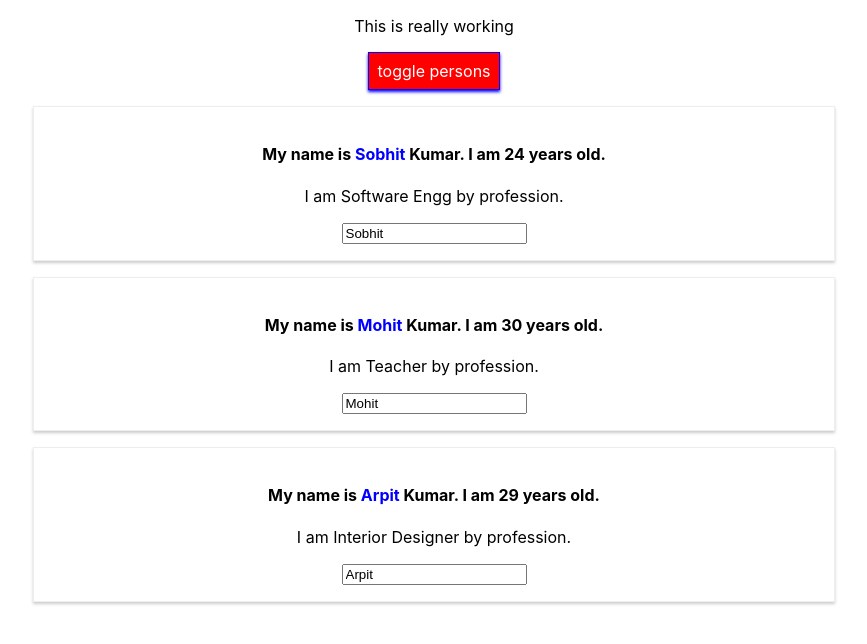
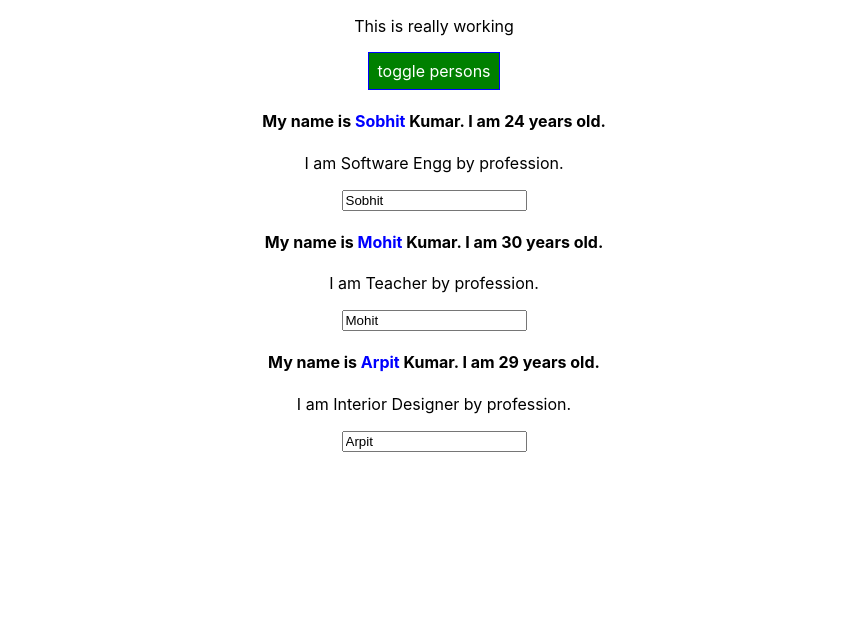
Before and after one commit to MrDroid17/react-basic, a React (Create React App) app: page / in a window 1280 px wide. Both pictures are taken after a click on the button "toggle persons". Shown: the top 644 px of the page, without its empty margins (206-1073 px from the left). Built offline with nearby package versions, Linux system fonts and the light colour scheme.

Commit message:
Using styled components

```diff
--- a/package.json
+++ b/package.json
@@ -9,7 +9,8 @@
     "radium": "^0.26.0",
     "react": "^16.13.1",
     "react-dom": "^16.13.1",
-    "react-scripts": "3.4.1"
+    "react-scripts": "3.4.1",
+    "styled-components": "^5.1.1"
   },
   "scripts": {
     "start": "react-scripts start",
--- a/src/App.js
+++ b/src/App.js
@@ -1,8 +1,21 @@
 import React, { Component, useState } from 'react';
 import './App.css';
 import Person from './Person/Person'
-import Radium, { StyleRoot } from 'radium';
+import styled from 'styled-components';
 
+const StyledButton = styled.button`
+  background-color: green;
+  color: white;
+  font: inherit;
+  border: 1px solid blue;
+  boxShadow: 0 2px 3px blue;
+  padding: 8px;
+  cursor: pointer;
+  &:hover {
+    background-color: lightgreen;
+    color: black;
+  }
+`;
 
 /**
  * Class based component with setState
@@ -118,25 +131,22 @@
 
 
     return (
-      <StyleRoot>
         <div className="App">
           <p className={classes.join(' ')}>This is really working</p>
           {/* <button
           style={buttonStyle}
           onClick={() => this.updatePersonHandler('Babloo!!')}>Update person</button> */}
-          <button
-            style={buttonStyle}
-            onClick={this.togglePersonFunction}>toggle persons</button>
+          <StyledButton
+            onClick={this.togglePersonFunction}>toggle persons</StyledButton>
           {persons}
 
         </div>
-      </StyleRoot>
     );
     // return React.createElement('div', null, React.createElement('h1', null, 'Tell me about react.'))
   }
 }
 
-export default Radium(App);
+export default App;
 
 /**
  * function based component with useState hook
--- a/src/Person/Person.css
+++ b/src/Person/Person.css
@@ -1,8 +1,8 @@
-.person {
+/* .person {
   width: 60%;
   margin: 16px auto;
   border: 1px solid #eee;
   box-shadow: 0 2px 3px #ccc;
   padding: 16px;
   text-align: center;
-}
+} */
--- a/src/Person/Person.js
+++ b/src/Person/Person.js
@@ -1,9 +1,14 @@
 import React from 'react';
-import './Person.css';
-import Radium from 'radium';
-
-const person = (props) => {
-  const responsiveStyle = {
+import styled from 'styled-components';
+const StyledDiv = styled.div`
+.person {
+  width: 60%;
+  margin: 16px auto;
+  border: 1px solid #eee;
+  box-shadow: 0 2px 3px #ccc;
+  padding: 16px;
+  text-align: center;
+}
 '@media (max-width:900px)': {
   width: '650px',
   backgroundColor: 'salmon'
@@ -12,15 +17,18 @@
   width: '450px',
   backgroundColor: 'lightgray'
 }
-  }
+`;
+
+const person = (props) => {
 
   return (
-    <div className="person" style={responsiveStyle}>
+    <StyledDiv>
       <h4 onClick={props.click}>My name is <span className="pointer">{props.name}</span> Kumar. I am {props.age} years old.</h4>
       <p>{props.children}</p>
       <input type="text" onChange={props.changed} value={props.name}></input>
-    </div>
+    </StyledDiv>
+
   )
 }
 
-export default Radium(person);
+export default person;
```
Also changed, not shown: 1 other file (tests, documents, lock files or other folders). Lines whose indentation alone changed are shown as unchanged.
